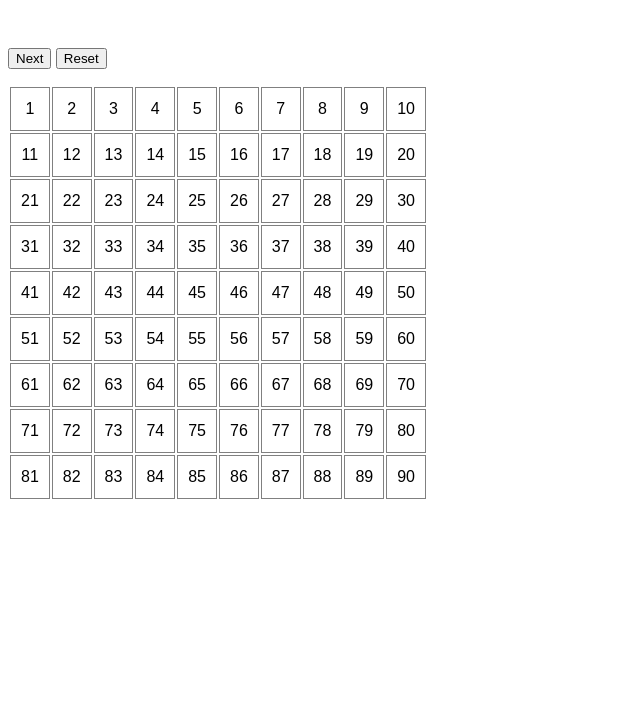
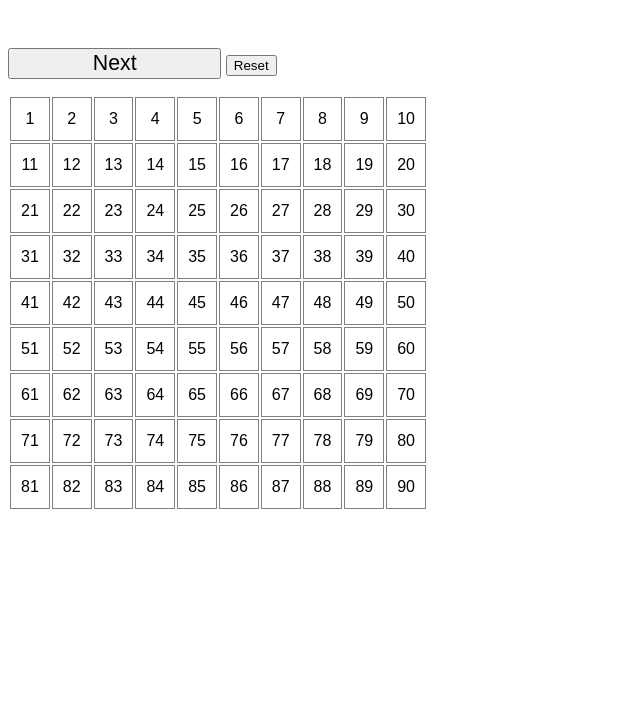
Before and after one commit to biinari/bingo, a plain HTML site: page caller/index.html in a window 1280 px wide. Shown: the part 73-800 px from the top of the page, without its empty margins (0-640 px from the left). Drawn offline with Linux system fonts and the light colour scheme.

Commit message:
Large next button

```diff
--- a/caller/style.css
+++ b/caller/style.css
@@ -8,6 +8,11 @@ html {
 
 .form {
   margin: 1em 0;
+}
+
+#next {
+  width: 10em;
+  font-size: 16pt;
 }
 
 #grid table {
```
